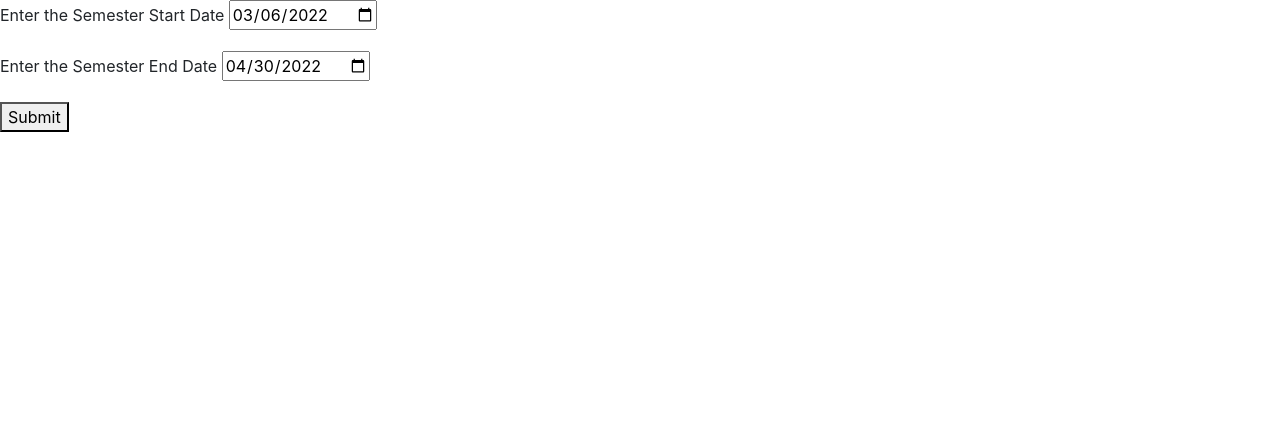
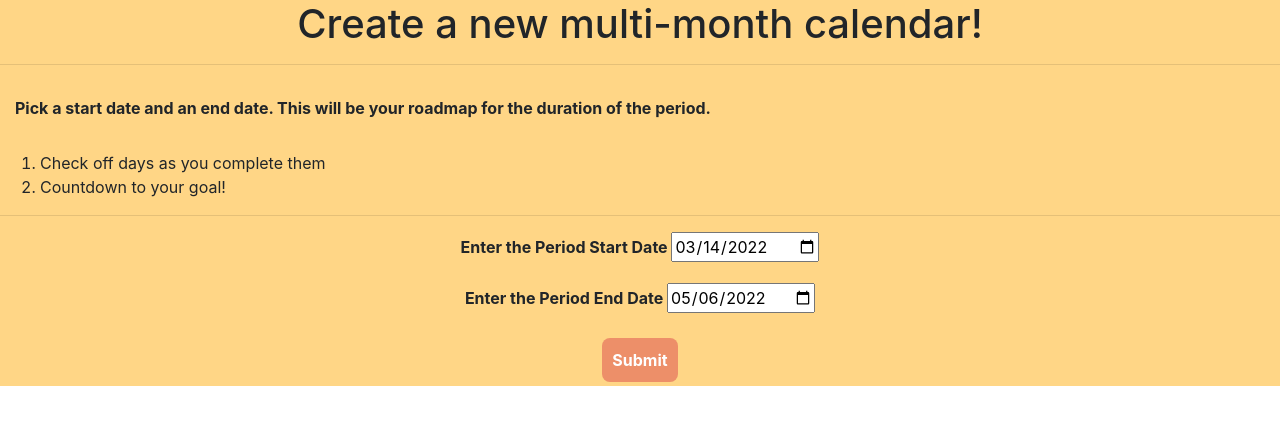
Before and after one commit to scottedkreider/TaskBoard-MMC, a Node server app: page / in a window 1280 px wide. Shown: the top 425 px of the page. Run offline with Node 20, Linux system fonts and the light colour scheme; some libraries are stand-ins or nearby versions.

Commit message:
Signed-off-by: scottedkreider <scottedkreider@gmail.com>

```diff
--- a/package.json
+++ b/package.json
@@ -24,7 +24,8 @@
     "heroku": "^7.60.1",
     "mongodb": "^4.5.0",
     "nodemon": "^2.0.15",
-    "path": "^0.12.7"
+    "path": "^0.12.7",
+    "rfs": "^9.0.6"
   },
   "description": ""
 }
--- a/public/css/index.css
+++ b/public/css/index.css
@@ -2,6 +2,10 @@
     height: 50px;
     width: 50px;
     background-color: #555;
+}
+
+.p-instructions {
+    padding: 15px;
 }
 
 .visible {
@@ -18,12 +22,12 @@
 }
 
 .big-checkbox {
-    width: 50px;
-    height: 50px;
+    width: 35px;
+    height: 35px;
 }
 
 .bg-grey {
-    background-color: #d3d3d3;
+    background-color: #c9f5d9;
 }
 
 .bg-navyblue {
@@ -34,27 +38,32 @@
     background-color: #FCC201;
 }
 
+.bg-lightpeach {
+    background-color: #ffd686;
+}
+
 .font-lightblue {
     color: #ADD8E6;
 }
 
 .font-purple {
-    color: #552586;
+    color: #041e42;
 }
 
-.p {
-    font-size: 30px;
-    font-size: 1vw;
-}
-
-.h4 {
-    font-size: 30px;
-    font-size: 1vw;
-}
 
 table {
     position: relative;
     border-collapse: collapse;
+}
+
+tr.peach th {
+    background: #ed8f69;
+    color: white;
+}
+
+tr.lightpeach th {
+    background: #ffd686;
+    color: black;
 }
 
 tr.black th {
@@ -68,20 +77,36 @@ tr.black th {
     height: 100vh;
     width: 100vw;
 }
+
 .fixTableHead thead th {
     position: sticky;
     top: 0;
 }
+
 table {
     border-collapse: collapse;
     width: 100%;
 }
 
-  th,
-  td {
-    padding: 8px 15px;
-    border: 2px solid #529432;
+.navbar-custom {
+    height: 100px;
 }
-  th {
-    background: #ABDD93;
+
+
+.button {
+    background-color: #ed8f69;
+    border: none;
+    color: white;
+    padding: 10px;
+    text-align: center;
+    text-decoration: none;
+    display: inline-block;
+    font-size: 16px;
+    margin: 4px 2px;
   }
+
+.button1 {border-radius: 2px;}
+.button2 {border-radius: 4px;}
+.button3 {border-radius: 8px;}
+.button4 {border-radius: 12px;}
+.button5 {border-radius: 50%;}
--- a/public/js/index.js
+++ b/public/js/index.js
@@ -36,17 +36,34 @@ window.addEventListener('DOMContentLoaded', (event) => {
     if (localStorage.getItem("mmc-3")) {
         refresh();
     } else {
-        cde.innerHTML += `<form action = "/semester" method="POST">
-                <div class = "form-group">
-                    <label for = "semesterStartDate">Enter the Semester Start Date</label>
-                    <input type = "date" value = "2022-03-06" name = "semesterStartDate" id = "semesterStartDate">
-                </div>
-                <div class = "form-group">
-                    <label for = "semesterStartDate">Enter the Semester End Date</label>
-                    <input type = "date" value = "2022-04-30" name = "semesterEndDate" id = "semesterEndDate">
-                </div>
-                <button id = "semesterDatesSubmit" type = "submit">Submit</button>
-        </form>
+        cde.innerHTML += `
+        <div class = "bg-lightpeach text-center">
+            <div>
+                <h1>Create a new multi-month calendar!</h1>
+            </div>
+            <hr/>
+            <div class = "text-left">
+                <p class = "p-instructions font-weight-bold">Pick a start date and an end date. This will be your roadmap for the duration of the period.</p>
+                <ol "text-center">
+                    <li>Check off days as you complete them</li>
+                    <li>Countdown to your goal!</li>
+                </ol>
+            </div>
+            <hr/>
+            <form action = "/semester" method="POST" class = "text-center bg-lightpeach">
+                    <div class = "form-group font-weight-bold">
+                        <label for = "semesterStartDate">Enter the Period Start Date</label>
+                        <input type = "date" value = "2022-03-14" name = "semesterStartDate" id = "semesterStartDate">
+                    </div>
+                    <div class = "form-group font-weight-bold">
+                        <label for = "semesterStartDate">Enter the Period End Date</label>
+                        <input type = "date" value = "2022-05-06" name = "semesterEndDate" id = "semesterEndDate">
+                    </div>
+                    <button id = "semesterDatesSubmit" type = "submit" class = "button button3 font-weight-bold">Submit</button>
+            </form>
+
+
+        </div>
         `;
         const semesterDatesListener = document.getElementById("semesterDatesSubmit");
 
@@ -139,10 +156,24 @@ refresh = function () {
     let originalNumberOfDays = JSON.parse(localStorage.getItem("originalNumberOfDays"));
     cde.innerHTML = '';
 
-    dc.innerHTML = `<nav class = "navbar fixed-top bg-light">
-        <div>${originalNumberOfDays - myMMCInfo.numDaysToGo} days down out of ${originalNumberOfDays}! ${myMMCInfo.numDaysToGo} days to go!</div>
-        <div><button id = "clearSemesterButton">Clear Semester</button></div>
-        <div><button id = "checkAllAvailableDaysButton">Check all available days!</button></div>
+    dc.innerHTML = `<nav class = "navbar navbar-custom fixed-top bg-lightpeach border-bottom border-dark">
+        <div class = "text-left">
+            <p class = "font-weight-bold">
+                <span style = "color:white">${originalNumberOfDays - myMMCInfo.numDaysToGo}</span> days down out of ${originalNumberOfDays}!
+                <br><span style = "color:white">${myMMCInfo.numDaysToGo}</span> days to go!
+                <br><span style = "color:white">${parseFloat(100 * (originalNumberOfDays - myMMCInfo.numDaysToGo) / originalNumberOfDays).toFixed(0)+"%"}</span> complete!
+            </p>
+        </div>
+        <div>
+            <button id = "clearSemesterButton" class = "button button3 font-weight-bold">
+                Clear Semester
+            </button>
+        </div>
+        <div>
+            <button id = "checkAllAvailableDaysButton" class = "button button3 font-weight-bold">
+                Check all available days!
+            </button>
+        </div>
     </nav>
     `;
 
@@ -151,7 +182,7 @@ refresh = function () {
         <div class = "table-responsive fixTableHead">
             <table class = "table table-bordered">
                     <thead>
-                        <tr class = "black" height = "125px">
+                        <tr class = "peach" height = "150px">
                             <th style="width: 9%">WEEK</th>
                             <th style="width: 13%">Sunday</th>
                             <th style="width: 13%">Monday</th>
@@ -182,6 +213,7 @@ resetListener = function () {
         event.preventDefault();
         if (confirm("Are you sure you want to delete this semester?")) {
             localStorage.removeItem("mmc-3");
+            localStorage.removeItem("originalNumberOfDays");
         }
         document.location.reload();
     })
@@ -258,19 +290,19 @@ generateNumbers = function (infoArray) {
     })
 
     do {
-        dayText += `<tr height = "150px" class = "font-weight-bold black"><th scope = "row">${week}</th>`
+        dayText += `<tr height = "150px" class = "font-weight-bold lightpeach border-right border-dark"><th scope = "row"><p class = "font-purple">${week}</p></th>`
         for (let i = 0; i < 7; i++) {
             if (day < infoArray.length - 1) {
                 if (infoArray[day].isChecked === true) {
-                    dayText += `<td class = "align-middle text-center bg-grey"><h4 class = "font-purple">${infoArray[day].monthText} ${infoArray[day].day}
-                        </h4><p class = "font-purple">Completed!</p>`;
+                    dayText += `<td class = "align-middle text-center bg-grey"><del><p class = "font-purple">${infoArray[day].monthText} ${infoArray[day].day}
+                        </p></del><p class = "font-purple">Completed!</p>`;
                 } else {
-                    dayText += `<td class = "align-middle text-center border"><h4>${infoArray[day].monthText}  ${infoArray[day].day}
-                        </h4><div><input type = 'checkbox' id = 'test${String(day).padStart(5, '0')}' class = 'big-checkbox'>`;
+                    dayText += `<td class = "align-middle text-center border"><p>${infoArray[day].monthText}  ${infoArray[day].day}
+                        </p><div><input type = 'checkbox' id = 'test${String(day).padStart(5, '0')}' class = 'big-checkbox'>`;
                 }
             } else if (day < infoArray.length) {
-                dayText += `<td class = "align-middle text-center bg-winninggold"><h4>${infoArray[day].monthText}  ${infoArray[day].day}
-                    </h4><div><input type = 'checkbox' id = 'test${String(day).padStart(5, '0')}' class = 'big-checkbox'>`;
+                dayText += `<td class = "align-middle text-center bg-winninggold"><p>${infoArray[day].monthText}  ${infoArray[day].day}
+                    </p><div><input type = 'checkbox' id = 'test${String(day).padStart(5, '0')}' class = 'big-checkbox'>`;
             } else {
                 dayText += `</td>`;
             }
```
Also changed, not shown: 1 other file. Lines whose indentation alone changed are shown as unchanged.
